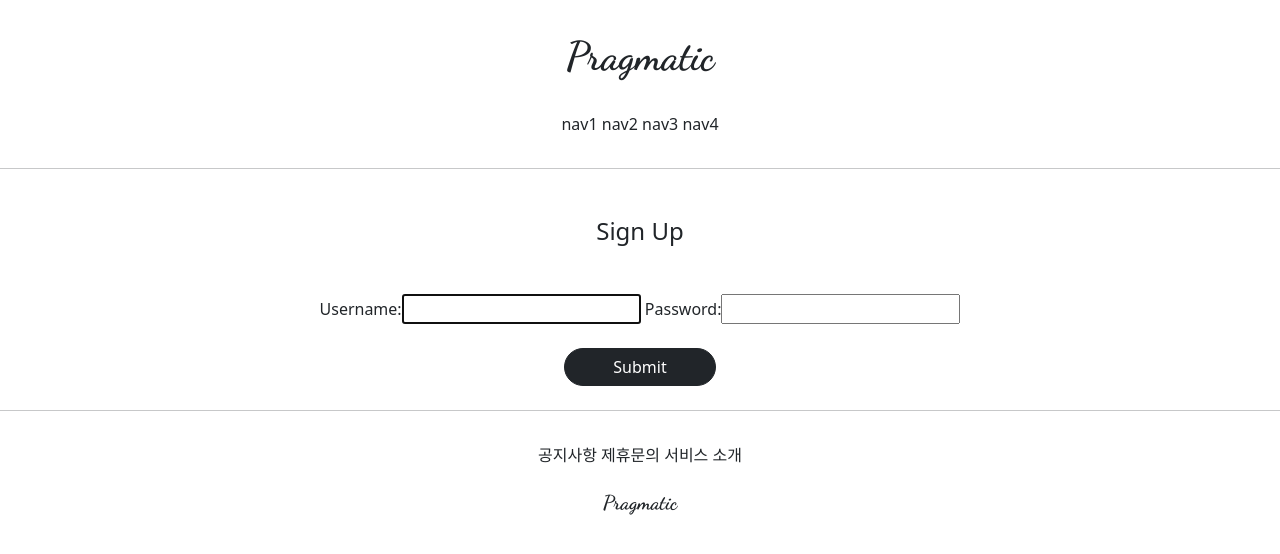
After one commit to jin2313/gis_web_02, a Django app: page /accounts/login/ in a window 1280 px wide. The commit adds this page. Shown: the top 554 px of the page. Run offline with Django 3.2, Linux system fonts and the light colour scheme; parts of the project's set-up code (start-up, migrations or seed data) failed here and were passed over.

Commit message:
07/14 web 02 commit2

```diff
--- /dev/null
+++ b/accountapp/templates/accountapp/login.html
@@ -0,0 +1,18 @@
+{% extends 'base.html' %}
+
+{% block content %}
+    <div class="text-center">
+        <div class="m-5">
+            <h4>Sign Up</h4>
+        </div>
+        <div>
+            <form action="{% url 'accountapp:login' %}", method="post">
+                {%  csrf_token %}
+                {{ form }}
+                <div class="m-4">
+                    <input type="submit" class="btn btn-dark rounded-pill px-5">
+                </div>
+            </form>
+        </div>
+    </div>
+{% endblock %}
--- a/accountapp/urls.py
+++ b/accountapp/urls.py
@@ -1,3 +1,4 @@
+from django.contrib.auth.views import LoginView, LogoutView
 from django.urls import path
 from accountapp.views import hello_world, AccountCreateView
 
@@ -5,5 +6,7 @@ app_name = 'accountapp'
 
 urlpatterns = [
     path('hello_world/', hello_world, name='hello_world'),
+    path('login/', LoginView.as_view(template_name='accountapp/login.html'), name='login'),
+    path('logout/', LogoutView.as_view(), name='logout'),
     path('create/', AccountCreateView.as_view(), name='create')
 ]
--- a/practice_02/settings.py
+++ b/practice_02/settings.py
@@ -13,6 +13,8 @@ import os
 from pathlib import Path
 
 # Build paths inside the project like this: BASE_DIR / 'subdir'.
+from django.urls import reverse_lazy
+
 BASE_DIR = Path(__file__).resolve().parent.parent
 env_list = dict()
 local_env = open(os.path.join(BASE_DIR, '.env'))
@@ -137,3 +139,7 @@ STATICFILES_DIRS = [
 ]
 
 DEFAULT_AUTO_FIELD = 'django.db.models.BigAutoField'
+
+
+LOGIN_REDIRECT_URL = reverse_lazy('accountapp:hello_world')
+LOGOUT_REDIRECT_URL = reverse_lazy('accountapp:login')
```
Also changed, not shown: accountapp/templates/accountapp/create.html (+3 -4 lines).
